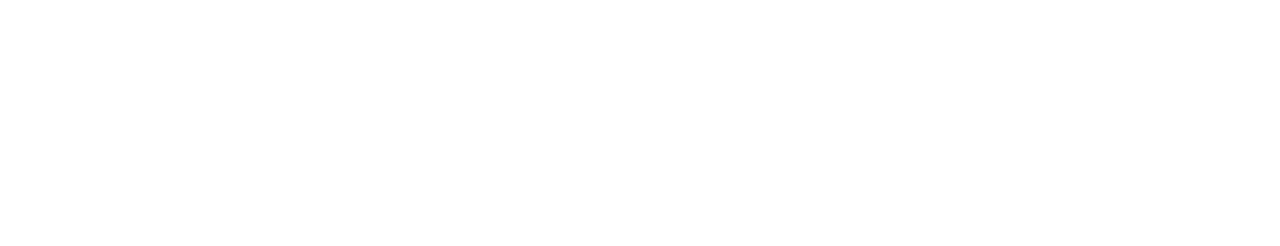
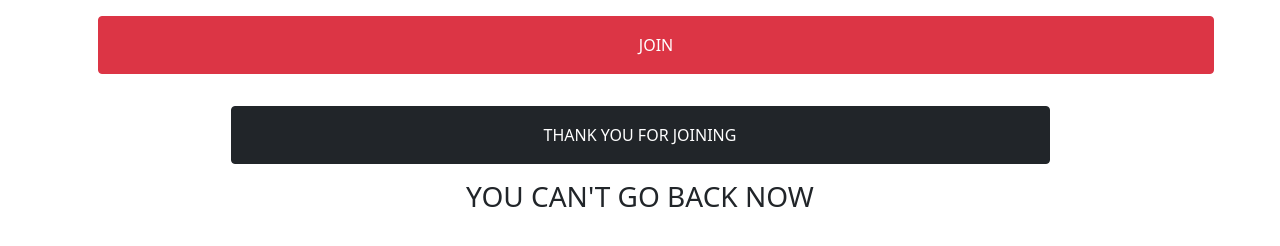
Before and after one commit to Bucketonheadusedasahat/pigeon-pocalypse.org, a plain HTML site: page join.html in a window 1280 px wide. Drawn offline with nearby package versions, Linux system fonts and the light colour scheme.

Commit message:
not enough stuff but the summative's over anyways so it's fine

```diff
--- a/join.html
+++ b/join.html
@@ -7,6 +7,23 @@
     <link href="https://cdn.jsdelivr.net/npm/bootstrap@5.1.3/dist/css/bootstrap.min.css" rel="stylesheet" integrity="sha384-1BmE4kWBq78iYhFldvKuhfTAU6auU8tT94WrHftjDbrCEXSU1oBoqyl2QvZ6jIW3" crossorigin="anonymous">
 </head>
 <body>
+    <div class="container">
+        <div class="row">
+          <div class="col">
+              <a href="join.html" class="btn btn-danger w-100 p-3 m-3">JOIN</a>
+          </div>
+      </div>
+      <div class="container">
+        <div class="row">
+          <div class="col">
+            <div class="text-center">
+              <a href="join.html" class="btn btn-dark w-75 p-3 m-3">THANK YOU FOR JOINING</a>
+          </div>
+      </div>
+    </div>
+      <div class="text-center">
+        <h3>YOU CAN'T GO BACK NOW</h3>
+    </div>
 
 </body>
 </html>
```
Also changed, not shown: buyed.html (added, +16 -0 lines), hail.html (+1 -1 lines), products.html (+4 -4 lines).
